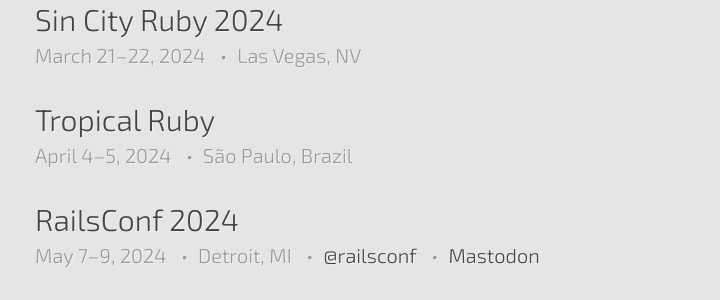
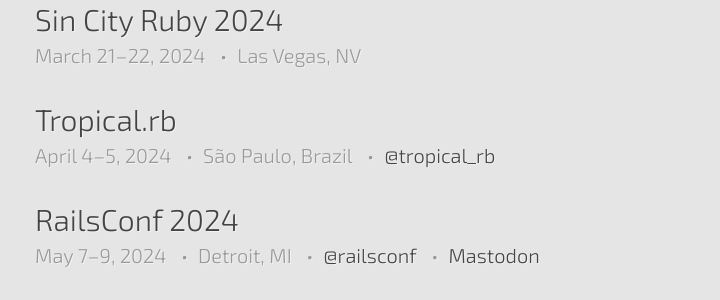
Before and after one commit to ruby-conferences/ruby-conferences.github.io, a Jekyll site: the page built from index.html, in a window 1280 px wide. Shown: the part 761-1061 px from the top of the page, without its empty margins (205-925 px from the left). Built offline with Jekyll 4.4.1, drawn with Linux system fonts in a browser that asks for light colours.

Commit message:
Add Tropical.rb Twitter account (#536)

```diff
--- a/_data/conferences.yml
+++ b/_data/conferences.yml
@@ -2412,11 +2412,12 @@
   end_date: 2024-03-22
   url: https://www.sincityruby.com
 
-- name: Tropical Ruby
+- name: Tropical.rb
   location: São Paulo, Brazil
   start_date: 2024-04-04
   end_date: 2024-04-05
   url: https://www.tropicalrb.com/
+  twitter: tropical_rb
 
 - name: RailsConf 2024
   location: Detroit, MI
```
